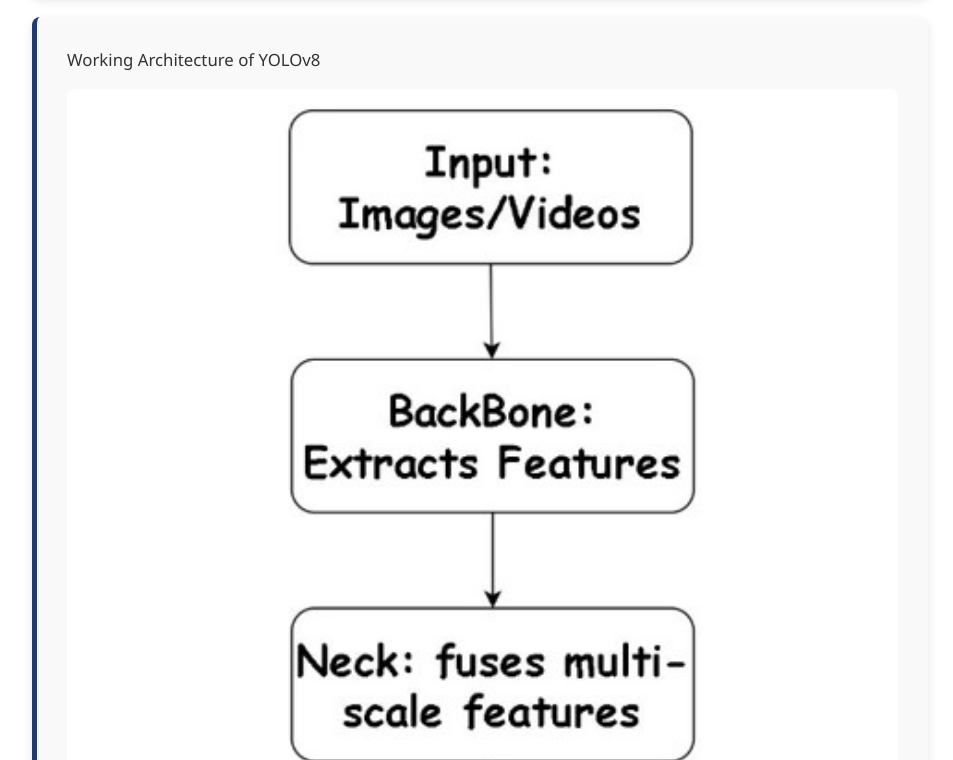
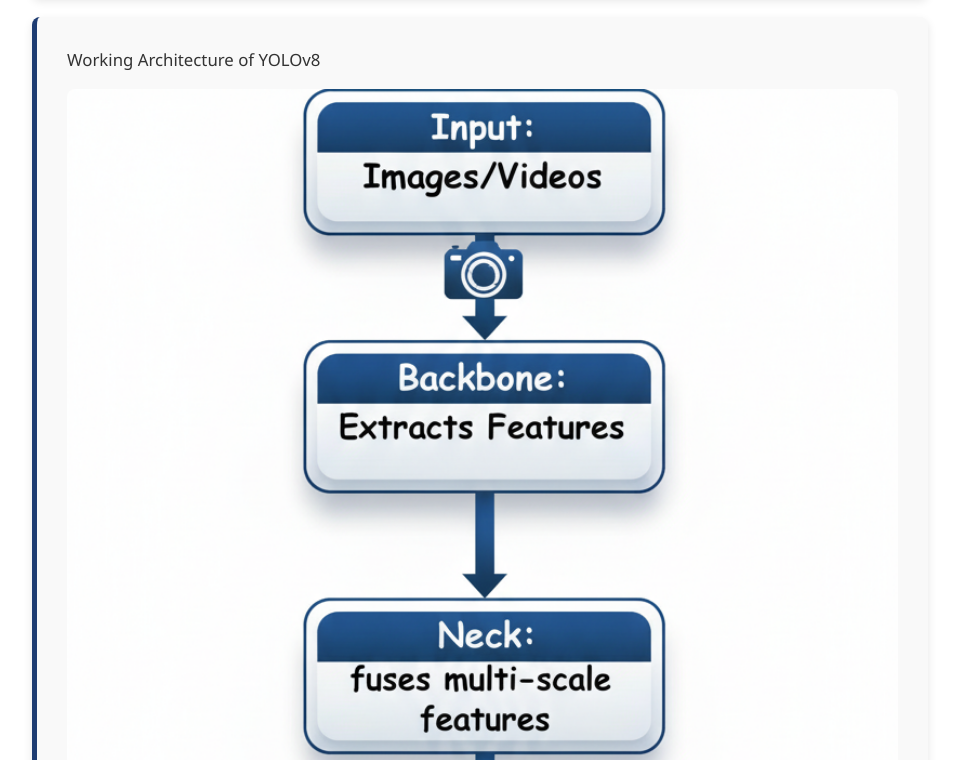
Before and after one commit to ashoktmg002/portfolio-website002, a plain HTML site: page faceMaskDetection.html in a window 1280 px wide. Shown: the part 2040-2800 px from the top of the page, without its empty margins (160-1113 px from the left). Drawn offline with Linux system fonts and the light colour scheme.

Commit message:
small update on facemask detection page

```diff
--- a/css/faceMaskDetection.css
+++ b/css/faceMaskDetection.css
@@ -93,7 +93,7 @@
     display: block;
     width: 100%;
     max-width: 100%;
-    height: auto;
+    height: 100%;
 
     /* Overflow handling */
     overflow: hidden;
@@ -103,7 +103,7 @@
 
 .mask-project .card img {
     width: 100%;
-    height: auto;
+    height: 100;
     display: block;
     object-fit: contain;
     border-radius: 8px;
--- a/faceMaskDetection.html
+++ b/faceMaskDetection.html
@@ -68,7 +68,7 @@
 
         <div class="card">
             <p>Working Architecture of YOLOv8</p>
-            <img src="images/faceMaskDetection/architecture.jpg" alt="Working Architecture of YOLOv8">
+            <img src="images/faceMaskDetection/architecture.png" alt="Working Architecture of YOLOv8">
         </div>
 
         <div class="card">
```
Also changed, not shown: images/faceMaskDetection/architecture.jpg (deleted), images/faceMaskDetection/architecture.png (added).
